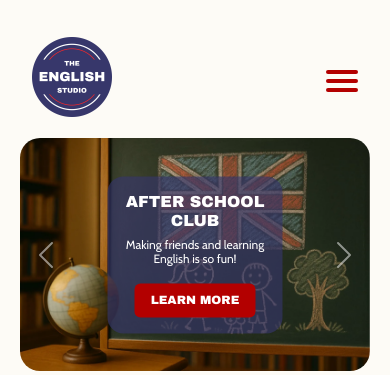
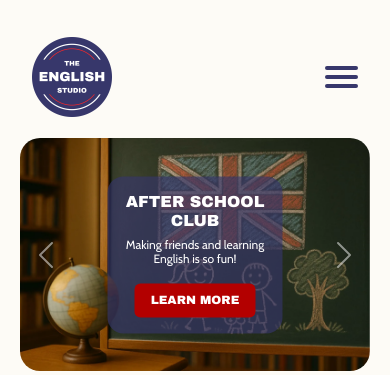
Before and after one commit to kimjev-webdev/theenglishstudiocorvetto, a Django app: page /en/ in a window 390 px wide. Shown: the top 375 px of the page. Run offline with Django 5.2, Linux system fonts and the light colour scheme.

Commit message:
finalize style of the hamburger icon

```diff
--- a/main/static/css/styles.css
+++ b/main/static/css/styles.css
@@ -47,10 +47,14 @@ body {
   justify-content: flex-end !important;
  }
 
+ .navbar-toggler {
+  color: transparent !important;
+ }
+
  .hamburger {
   display: inline-block;
-  width: 32px;
-  height: 24px;
+  width: 33px;
+  height: 33px;
   position: relative;
   border: none;
   background: none;
@@ -63,16 +67,20 @@ body {
   display: block;
   height: 4px;
   width: 100%;
-  background-color: #B30000;
+  background-color: #37376B;
   margin: 5px 0;
-  border-radius: 2px;
+  border-radius: 5px;
   transition: all 0.4s ease-in-out;
-  transform-origin: center;
+  transform-origin: center center;
+}
+
+.hamburger.active span {
+  margin: 0;
 }
 
 .hamburger.active span:nth-child(1) {
-  transform: rotate(45deg) translate(5px, 5px);
-  background-color: #37376B
+  transform: rotate(45deg) translate(3px, 3px);
+  background-color: #B30000;
 }
 
 .hamburger.active span:nth-child(2) {
@@ -80,8 +88,8 @@ body {
 }
 
 .hamburger.active span:nth-child(3) {
-  transform: rotate(-45deg) translate(6px, -6px);
-  background-color: #37376B;
+  transform: rotate(-45deg) translate(3px, -3px);
+  background-color: #B30000;
 }
 
  .locale_select {
```
